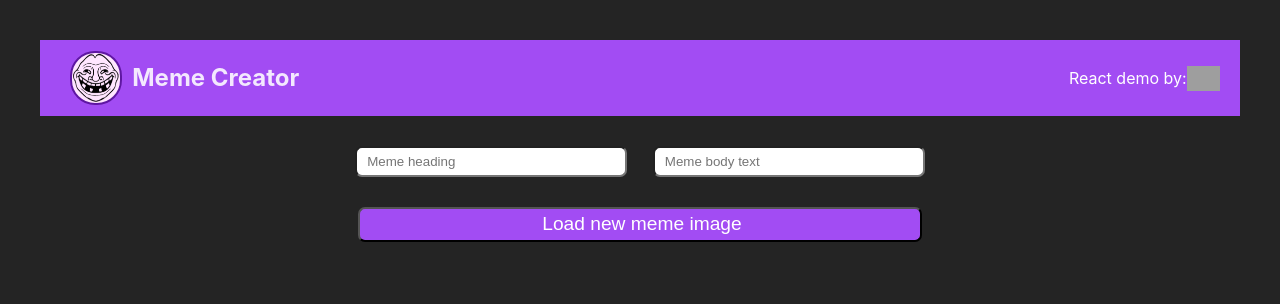
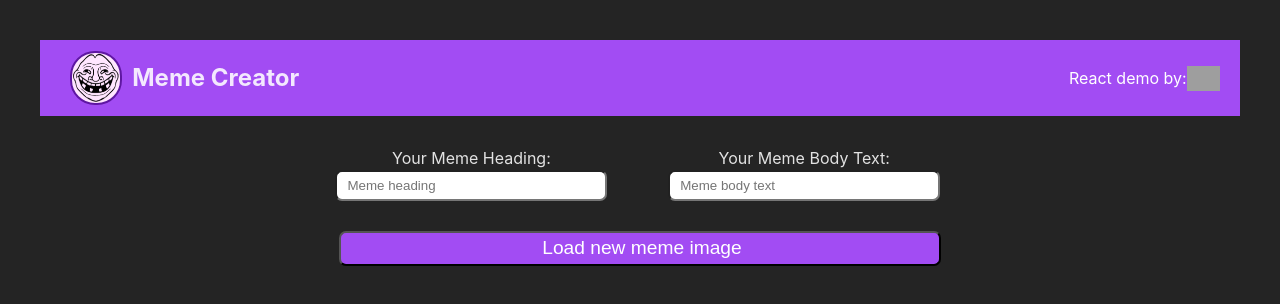
Before and after one commit to pfleege/react-meme-creator, a React (Vite) app: page / in a window 1280 px wide. Shown: the top 304 px of the page. Built offline with nearby package versions, Linux system fonts and the light colour scheme; grey boxes are pictures that could not be loaded.

Commit message:
ADD input labels for improved accessibility

```diff
--- a/src/components/MemeForm.jsx
+++ b/src/components/MemeForm.jsx
@@ -2,16 +2,22 @@ const MemeForm = () => {
   return (
     <form className="memeForm" action="">
       <div className="memeForm--inputFields">
+        <label>
+          Your Meme Heading:
           <input
             className="memeForm--textField"
             type="text"
             placeholder="Meme heading"
           />
+        </label>
+        <label>
+          Your Meme Body Text:
           <input
             className="memeForm--textField"
             type="text"
             placeholder="Meme body text"
           />
+        </label>
       </div>
       <input
         className="memeForm--button"
--- a/src/index.css
+++ b/src/index.css
@@ -70,7 +70,7 @@
   height: 35px;
   border-radius: 7px;
   padding-left: 10px;
-  width: 44vw;
+  width: 47vw;
   background-color: rgb(162, 76, 243);
   color: #fff;
   font-size: 1.2em;
```
Lines whose indentation alone changed are shown as unchanged.
